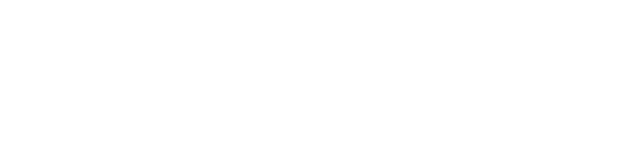
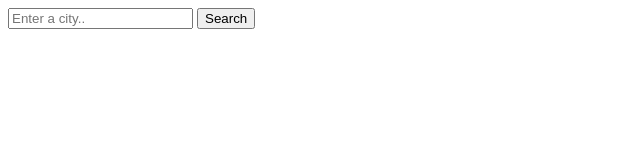
Before and after one commit to Dushimepaulette1/Weather-with-forecast, a plain HTML site: page index.html in a window 1280 px wide. Shown: the whole page, without its empty margins (0-640 px from the left). Drawn offline with Linux system fonts and the light colour scheme.

Commit message:
added a header

```diff
--- a/index.html
+++ b/index.html
@@ -5,5 +5,20 @@
     <meta name="viewport" content="width=device-width, initial-scale=1.0" />
     <title>weather app with forecast - Dushime Paulette</title>
   </head>
-  <body></body>
+  <body>
+    <div class="weather-app">
+      <header>
+        <form class="search-form" id="search-form">
+          <input
+            type="search"
+            placeholder="Enter a city.."
+            required
+            id="search-form-input"
+            class="search-form-input"
+          />
+          <input type="submit" value="Search" class="search-form-button" />
+        </form>
+      </header>
+    </div>
+  </body>
 </html>
```
